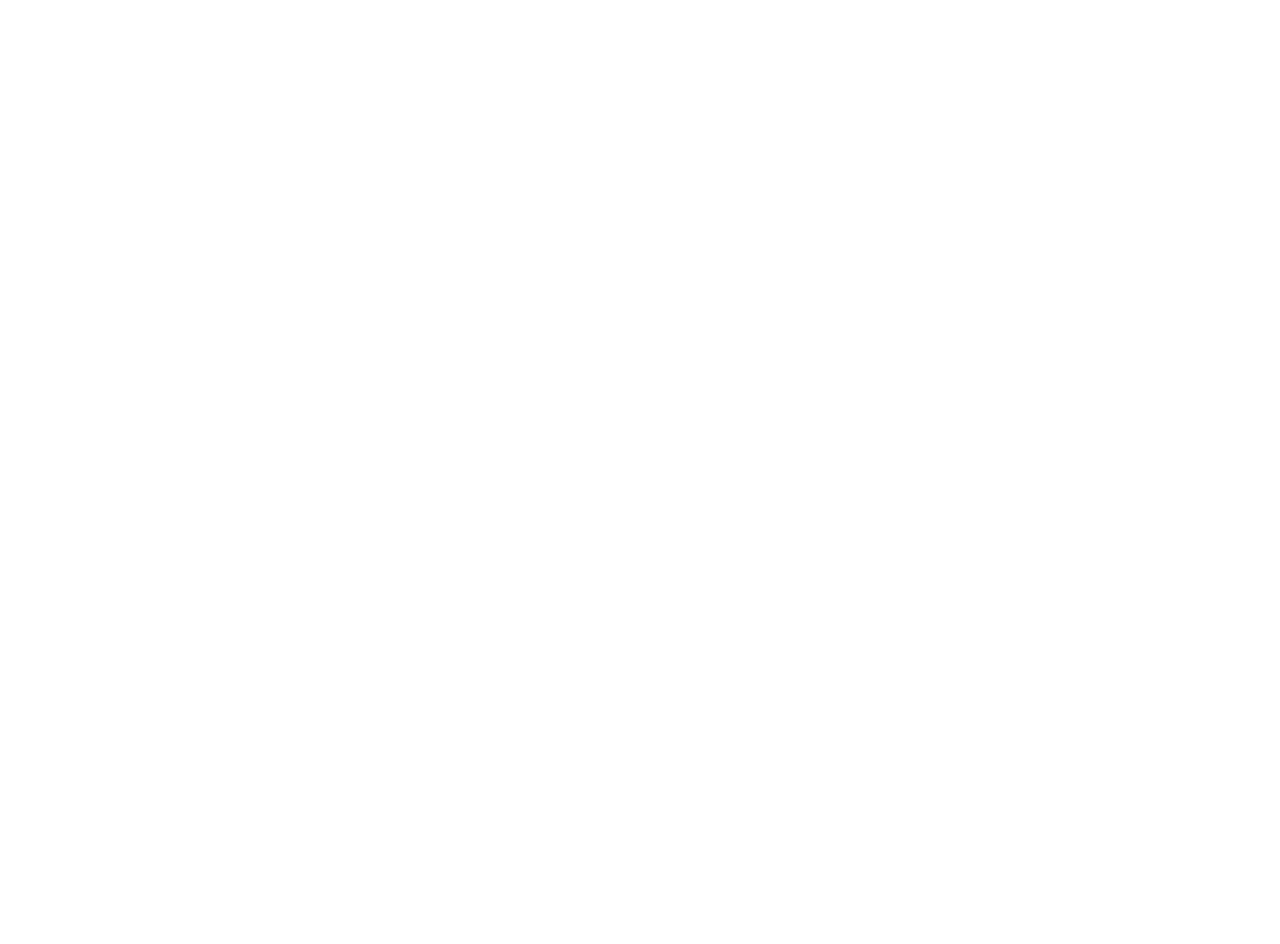
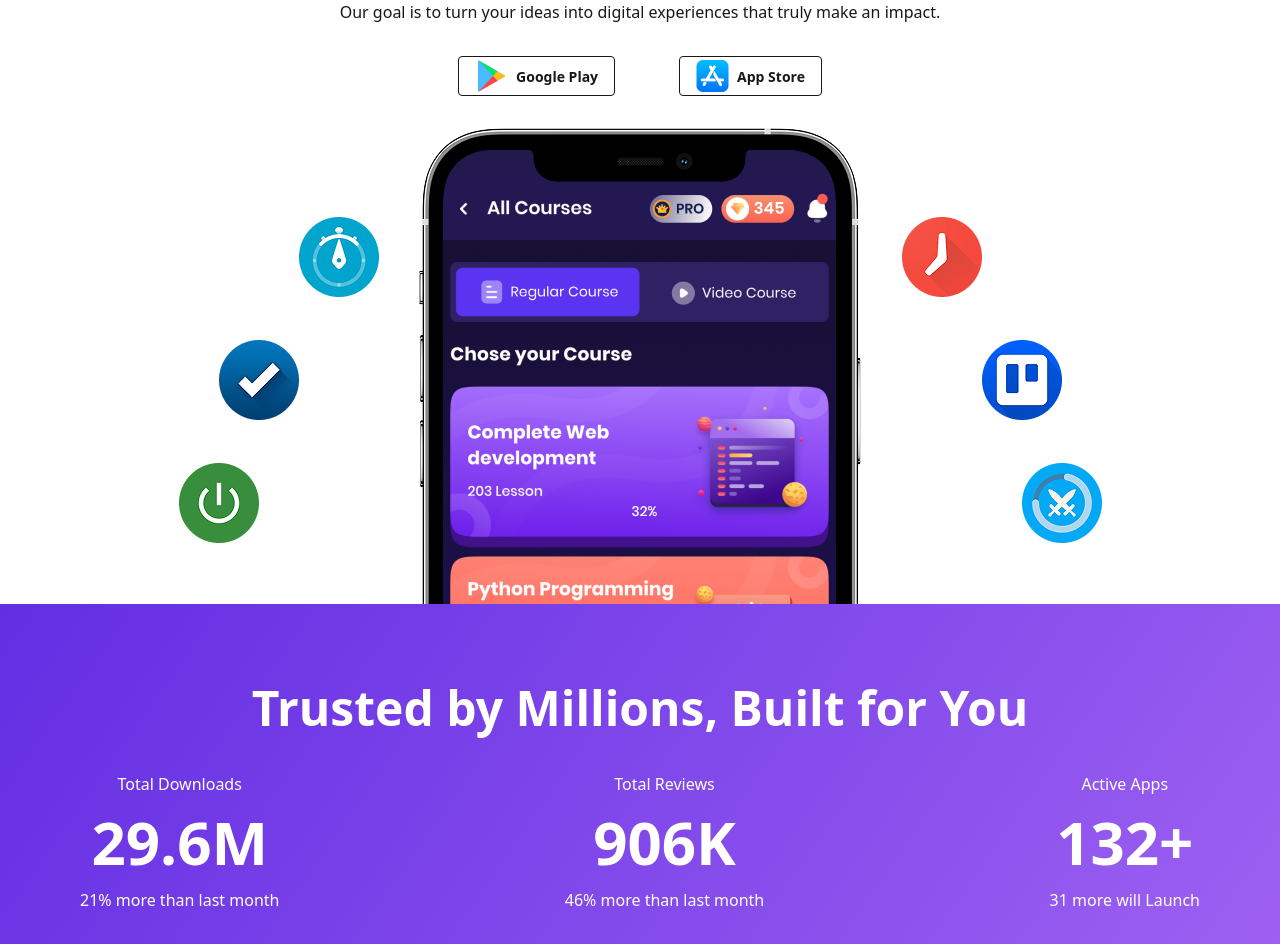
Before and after one commit to imtiaz8936/PH-Milestone08A08-Hero-Apps, a React (Vite) app: page / in a window 1280 px wide. Shown: the part 348-1292 px from the top of the page. Before the commit the page ends 800 px from the top, so only its background shows below. Built offline with nearby package versions, Linux system fonts and the light colour scheme.

Commit message:
Banner Component added

```diff
--- a/src/Pages/Banner/Banner.jsx
+++ b/src/Pages/Banner/Banner.jsx
@@ -1,13 +1,58 @@
 import React from 'react';
-// import bannerImg from "../../assets/hero.png"
-// import playStoreImg from "../../assets/playstore.png"
-// import appStoreImg from "../../assets/appstore.png"
+import bannerImg from "../../assets/hero.png"
+import playStoreImg from "../../assets/playstore.png"
+import appStoreImg from "../../assets/appstore.png"
 
 
 const Banner = () => {
     return (
+        // Banner Section
         <div>
+            <div className='max-w-[1280px] px-4 md:mx-auto lg:mx-auto text-center'>
+                <h1 className='font-extrabold text-3xl lg:text-7xl'>We Build <br />
+                    <span className='text-[#9a65f0]'>Productive</span> Apps</h1>
+                <p className='my-8'>At HERO.IO, we craft innovative apps designed to make everyday life simpler, smarter, and more exciting. <br />
+                    Our goal is to turn your ideas into digital experiences that truly make an impact.</p>
+                <div className='flex justify-center gap-8 space-x-8 mb-8'>
+                    <div className='flex gap-2 btn btn-outline'>
+                        <img src={playStoreImg} alt="" />
+                        <button className=''>Google Play</button>
+                    </div>
+                    <div className='flex gap-2 btn btn-outline'>
+                        <img src={appStoreImg} alt="" />
+                        <button className=''>App Store</button>
+                    </div>
 
+                </div>
+                <div className='flex justify-center'>
+                    <img src={bannerImg} alt="" />
+                </div>
+            </div>
+
+            <div className='bg-[linear-gradient(125.07deg,rgba(99,46,227,1),rgba(159,98,242,1)_100%)] p-20'>
+                <div className='max-w-[1280px] mx-auto'>
+                    <h1 className='text-center text-white font-bold text-3xl lg:text-5xl mb-10'>
+                        Trusted by Millions, Built for You</h1>
+                    <div className='flex flex-col space-y-8 lg:flex-row lg:justify-between'>
+                        <div className='text-white text-center'>
+                            <p>Total Downloads</p>
+                            <h1 className='font-extrabold text-6xl my-2 lg:my-4'>29.6M</h1>
+                            <p>21% more than last month</p>
+                        </div>
+                        <div className='text-white text-center'>
+                            <p>Total Reviews</p>
+                            <h1 className='font-extrabold text-6xl my-2 lg:my-4'>906K</h1>
+                            <p>46% more than last month</p>
+                        </div>
+                        <div className='text-white text-center'>
+                            <p>Active Apps</p>
+                            <h1 className='font-extrabold text-6xl my-2 lg:my-4'>132+</h1>
+                            <p>31 more will Launch</p>
+                        </div>
+                    </div>
+
+                </div>
+            </div>
         </div>
     );
 };
```
